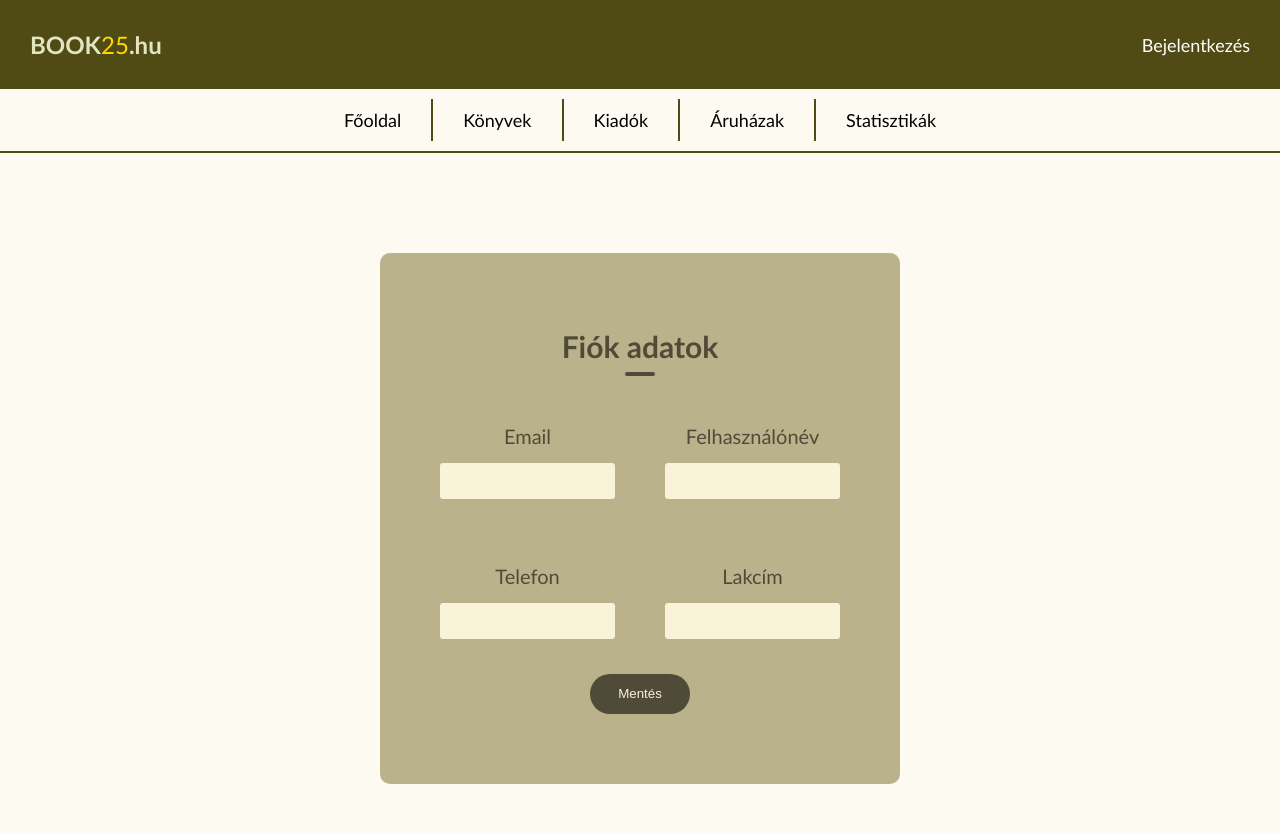
After one commit to lego111Aron/Konyvesbolt, a PHP site: page /profile.php in a window 1280 px wide. The commit adds this page. Run offline with PHP 8.4, Linux system fonts and the light colour scheme.

Commit message:
Fiók adatok oldal front end végeleges

```diff
--- a/Front-end/StyleSheets/style.css
+++ b/Front-end/StyleSheets/style.css
@@ -165,6 +165,10 @@ input, select, .subgenres-select{
     border: 0;
     outline: 0;
     cursor: pointer;
+}
+.admin-button-field button:hover,
+.button-field button:hover{
+    background: #3F3A2C;
 }
 
                         /* Admin felület*/
@@ -414,3 +418,85 @@ td{
 .szures-gomb:hover {
     background-color: #2e2b0a;
 }
+
+/* Felhasználói fiók adatok oldal */
+
+
+.profile-form-container {
+    background: var(--sage-color);
+    padding: 50px 60px 70px;
+    margin: auto;
+    margin-top: 100px;
+    border-radius: 10px;
+
+    width: 100%;
+    max-width: 400px;
+
+    text-align: center;
+}
+
+
+.profile-form-container h2{
+    font-size: 30px;
+    margin-bottom: 60px;
+    color: var(--oliveDarb-color);
+    position: relative;
+}
+
+.profile-form-container h2::after {
+    content: '';
+    width: 30px;
+    height: 4px;
+    border-radius: 3px;
+    background-color: var(--oliveDarb-color);
+    position: absolute;
+    bottom: -12px;
+    left: 50%;
+    transform: translateX(-50%);
+}
+
+
+.profile-grid-container{
+    display: grid;
+    grid-template-columns: 1fr 1fr;
+    gap: 50px;
+    margin-bottom: 20px;
+}
+
+.profileform-group {
+    margin-bottom: 15px;
+}
+
+.profileform-group label {
+    font-size: 20px;
+    color: var(--oliveDarb-color);
+}
+
+.profileform-group input[type="text"],
+.profileform-group input[type="email"] {
+    background: var(--beige-color);
+    width: 100%;
+    padding: 10px;
+    border-radius: 6px;
+    font-size: 14px;
+    box-sizing: border-box;
+    border-radius: 3px;
+    margin: 15px 0 0px;
+}
+
+
+.profile-form-container button {
+    flex-basis: 48%;
+    background: var(--oliveDarb-color);
+    color: var(--beige-color);
+    height: 40px;
+    border-radius: 20px;
+    border: 0;
+    outline: 0;
+    cursor: pointer;
+    min-width: 100px;
+}
+
+.profile-form-container button:hover {
+    background: #3F3A2C;
+}
--- a/Front-end/index.php
+++ b/Front-end/index.php
@@ -23,10 +23,11 @@
     <div class="navbar">
         <a href="index.php">Főoldal</a>
         <a href="books.html">Könyvek</a>
-        <a href="test.html">Kiadók</a>
+        <a href="#">Kiadók</a>
         <a href="#">Áruházak</a>
         <a href="#">Statisztikák</a>
     </div>
+    <h2><a href="profile.php">Profil info szerkesztése oldal</a></h2>
     <h1>Admin Funkciók:</h1>
     <h2><a href="admin.php">Műfajok + áruházak kezelése</a></h2>
     <h2><a href="bookregister.php">Könyvek + kiadók kezelése</a></h2>
@@ -42,5 +43,7 @@
         <h2><a href="../Back-end/authentication/logout.php">Kijelentkezés</a></h2>
     <?php endif; ?> -->
 
+
+
 </body>
 </html>
--- /dev/null
+++ b/Front-end/profile.php
@@ -0,0 +1,59 @@
+<!DOCTYPE html>
+<html lang="hu">
+<head>
+    <meta charset="UTF-8">
+    <meta name="viewport" content="width=device-width, initial-scale=1.0">
+    <title>Book25</title>
+    <link rel="stylesheet" href="StyleSheets/style.css">
+</head>
+
+<body id="indexBody">
+
+    <!--Fejléc-->
+    <div class="topbar">
+        <div class="logo"><a href="index.php">BOOK<span>25</span>.hu</a></div>
+        <div class="login"><a href="login.php">Bejelentkezés</a></div>
+    </div>
+
+    <!--Menü-->
+    <div class="navbar">
+        <a href="index.php">Főoldal</a>
+        <a href="books.html">Könyvek</a>
+        <a href="#">Kiadók</a>
+        <a href="#">Áruházak</a>
+        <a href="#">Statisztikák</a>
+    </div>
+
+    <form class="profile-form-container" method="post" action="fiok.php">
+        <h2>Fiók adatok</h2>
+
+        <div class="profile-grid-container">
+            <div class="profileform-group">
+                <label for="email">Email</label>
+                <input type="email" name="email" id="email">
+            </div>
+
+            <div class="profileform-group">
+                <label for="username">Felhasználónév</label>
+                <input type="text" name="username" id="username">
+            </div>
+
+            <div class="profileform-group">
+                <label for="phone">Telefon</label>
+                <input type="text" name="phone" id="phone">
+            </div>
+
+            <div class="profileform-group">
+                <label for="address">Lakcím</label>
+                <input type="text" name="address" id="address">
+            </div>
+
+        </div>
+
+        <button type="submit">Mentés</button>
+    </form>
+
+
+
+</body>
+</html>
```
